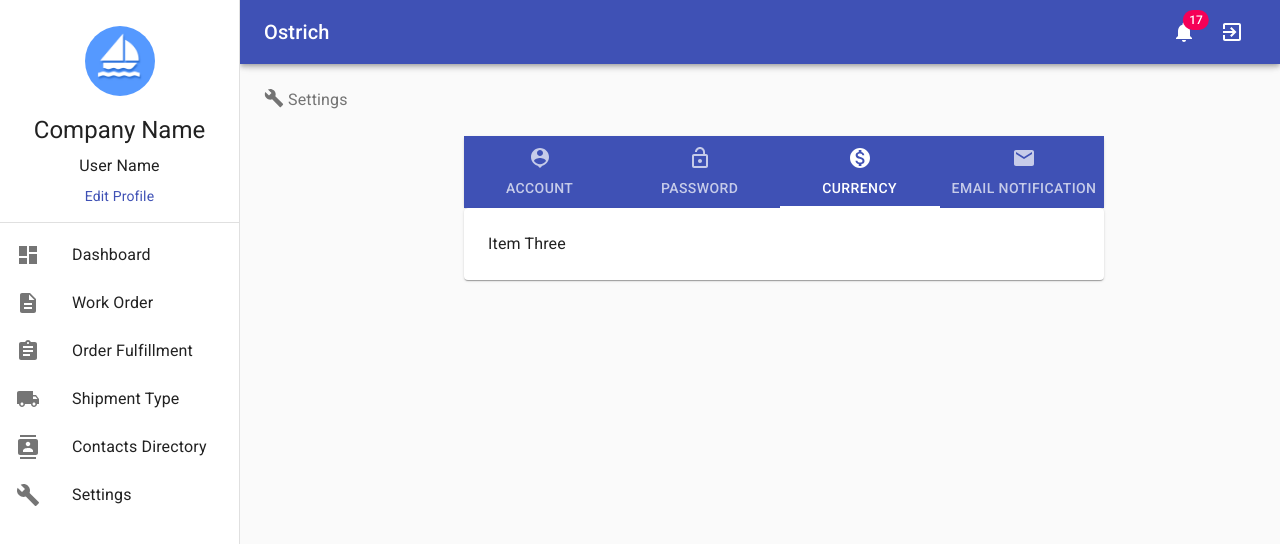
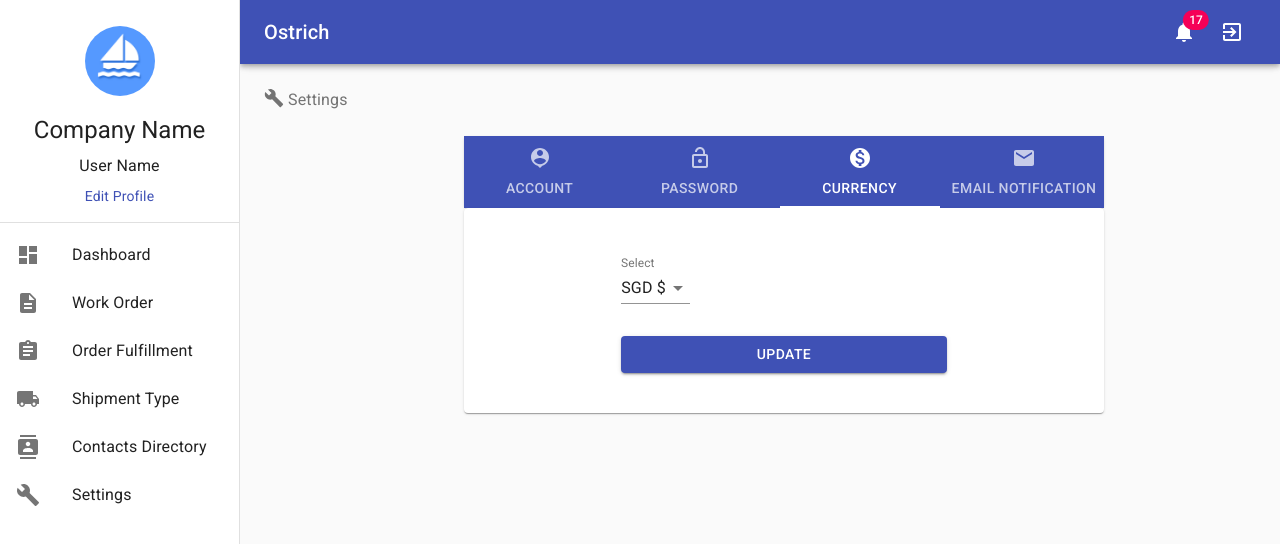
Before and after one commit to liyanarosliescs/ostrich-ui, a React (Create React App) app: page /shipper/setting in a window 1280 px wide. Both pictures are taken after a click on the tab "CURRENCY". Shown: the top 544 px of the page. Built offline with nearby package versions, Linux system fonts and the light colour scheme.

Commit message:
add currency tab

```diff
--- /dev/null
+++ b/src/components/CurrencyTab.js
@@ -0,0 +1,104 @@
+import React from 'react';
+import PropTypes from 'prop-types';
+import Grid from '@material-ui/core/Grid';
+import TextField from '@material-ui/core/TextField';
+import Button from '@material-ui/core/Button';
+import MenuItem from '@material-ui/core/MenuItem';
+import { makeStyles, useTheme } from '@material-ui/core/styles';
+
+const useStyles = makeStyles(theme => ({
+  textfield: {
+    marginLeft: theme.spacing(1),
+    marginRight: theme.spacing(1),
+  },
+  menu: {
+    width: 300,
+  },
+  form: {
+    width: '55%', // Fix IE 11 issue.
+    marginTop: theme.spacing(1),
+  },
+  submit: {
+    margin: theme.spacing(3, 0, 2),
+  },
+}));
+
+const currencies = [
+  {
+    value: 'SGD',
+    label: 'SGD $',
+  },
+  {
+    value: 'USD',
+    label: 'USD $',
+  },
+  {
+    value: 'MXN',
+    label: 'MXN $',
+  },
+  {
+    value: 'JPY',
+    label: 'JPY ¥',
+  },
+  {
+    value: 'EUR',
+    label: 'EUR €',
+  },
+];
+
+function CurrencyTab(props) {
+  const { container } = props;
+  const classes = useStyles();
+  const theme = useTheme();
+
+  const [values, setValues] = React.useState({
+    currency: 'SGD',
+  });
+
+  const handleChange = name => event => {
+    setValues({ ...values, [name]: event.target.value });
+  };
+
+  return (
+    <Grid
+      container
+      direction="row"
+      justify="center"
+      alignItems="center">
+      <form className={classes.form} noValidate>
+        <TextField
+          id="standard-select-currency"
+          select
+          label="Select"
+          value={values.currency}
+          onChange={handleChange('currency')}
+          SelectProps={{
+            MenuProps: {
+              className: classes.menu,
+            },
+          }}
+          margin="normal">
+          {currencies.map(option => (
+            <MenuItem key={option.value} value={option.value}>
+              {option.label}
+            </MenuItem>
+          ))}
+        </TextField>
+      <Button
+        type="submit"
+        fullWidth
+        variant="contained"
+        color="primary"
+        className={classes.submit}>
+        Update
+      </Button>
+      </form>
+    </Grid>
+  );
+}
+
+CurrencyTab.propTypes = {
+  container: PropTypes.instanceOf(typeof Element === 'undefined' ? Object : Element),
+};
+
+export default CurrencyTab;
--- a/src/components/ShipperSetting.js
+++ b/src/components/ShipperSetting.js
@@ -39,6 +39,7 @@ import EmailIcon from '@material-ui/icons/Email';
 import AccountTab from './AccountTab';
 import PasswordTab from './PasswordTab';
 import EmailTab from './EmailTab';
+import CurrencyTab from './CurrencyTab';
 
 const drawerWidth = 240;
 
@@ -321,7 +322,7 @@ function ShipperSetting(props) {
             <PasswordTab />
           </TabPanel>
           <TabPanel value={value} index={2}>
-            Item Three
+            <CurrencyTab />
           </TabPanel>
           <TabPanel value={value} index={3}>
             <EmailTab />
```
